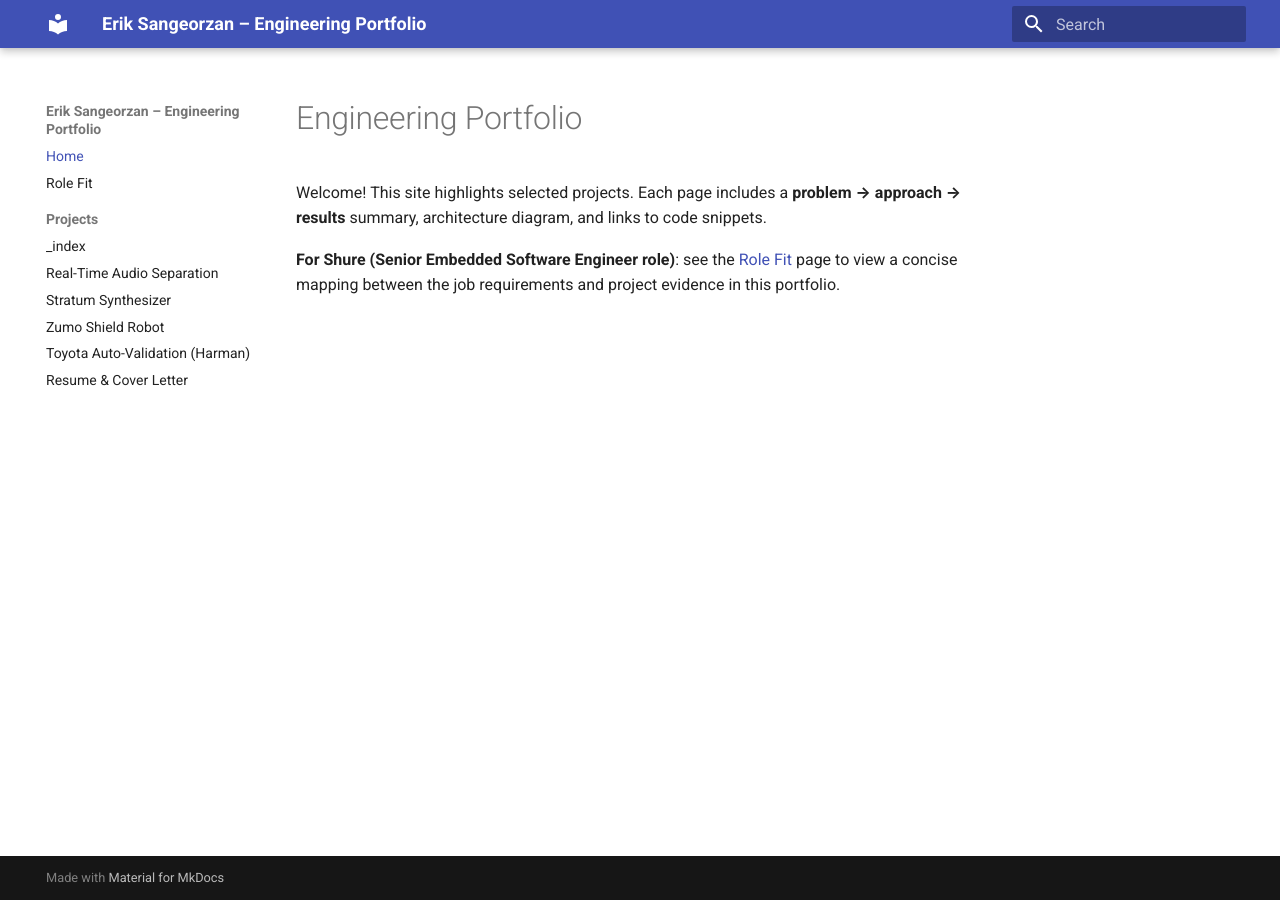
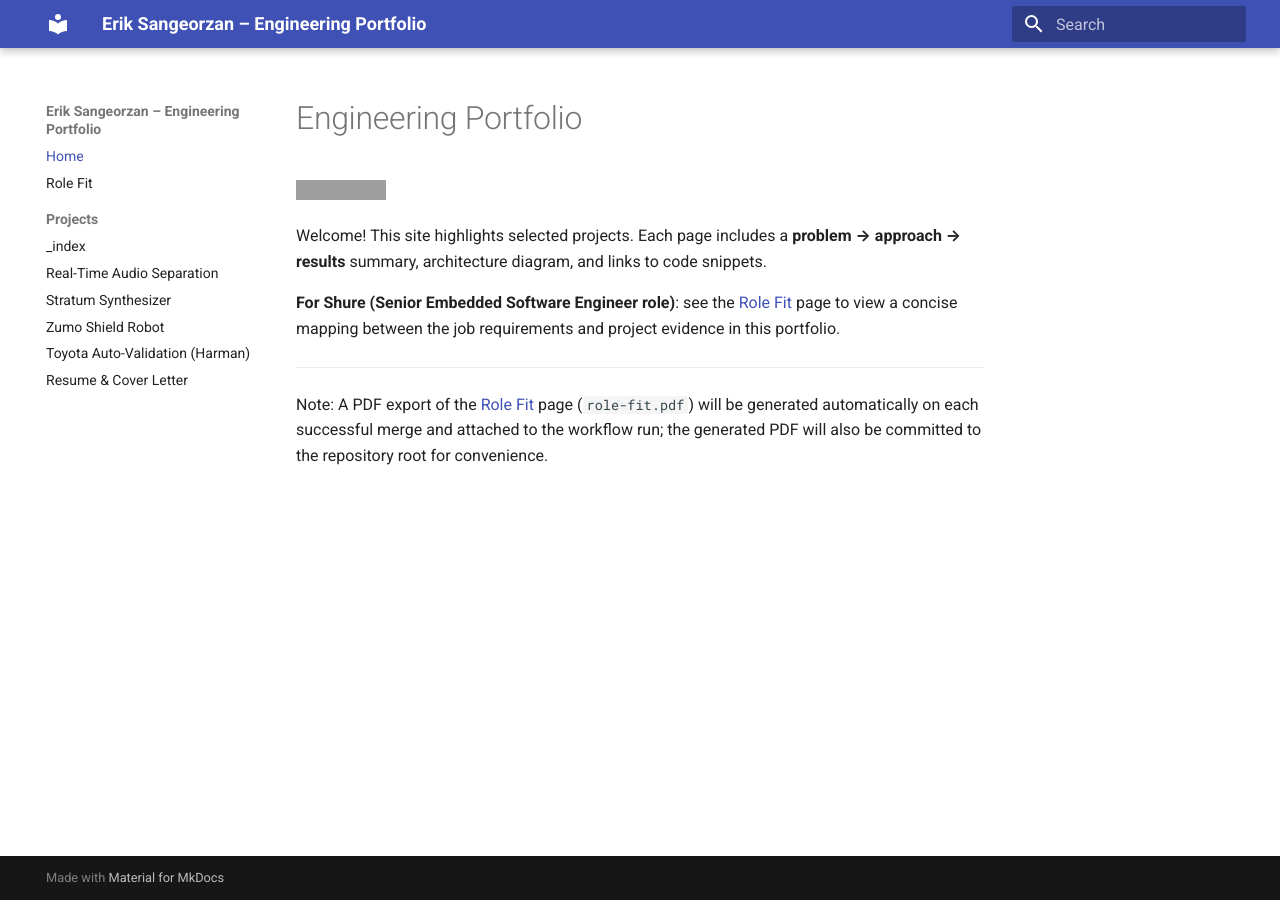
Before and after one commit to ejsang/erik-sangeorzan-portfolio, an MkDocs documentation site: the page built from docs/index.md, in a window 1280 px wide. Built offline with MkDocs 1.6.1 and Material for MkDocs 9.7.7, drawn with Linux system fonts in a browser that asks for light colours; grey boxes are pictures that could not be loaded.

Commit message:
Add build badge and PDF-generation workflow

```diff
--- a/docs/index.md
+++ b/docs/index.md
@@ -1,5 +1,11 @@
 # Engineering Portfolio
+
+[![Build & Deploy](https://github.com/ejsang/erik-sangeorzan-portfolio/actions/workflows/deploy.yml/badge.svg?branch=main)](https://github.com/ejsang/erik-sangeorzan-portfolio/actions)
 
 Welcome! This site highlights selected projects. Each page includes a **problem → approach → results** summary, architecture diagram, and links to code snippets.
 
 **For Shure (Senior Embedded Software Engineer role)**: see the [Role Fit](../role-fit.md) page to view a concise mapping between the job requirements and project evidence in this portfolio.
+
+---
+
+Note: A PDF export of the [Role Fit](../role-fit.md) page (`role-fit.pdf`) will be generated automatically on each successful merge and attached to the workflow run; the generated PDF will also be committed to the repository root for convenience.
```
Also changed, not shown: README.md (+7 -2 lines), 1 other file.
